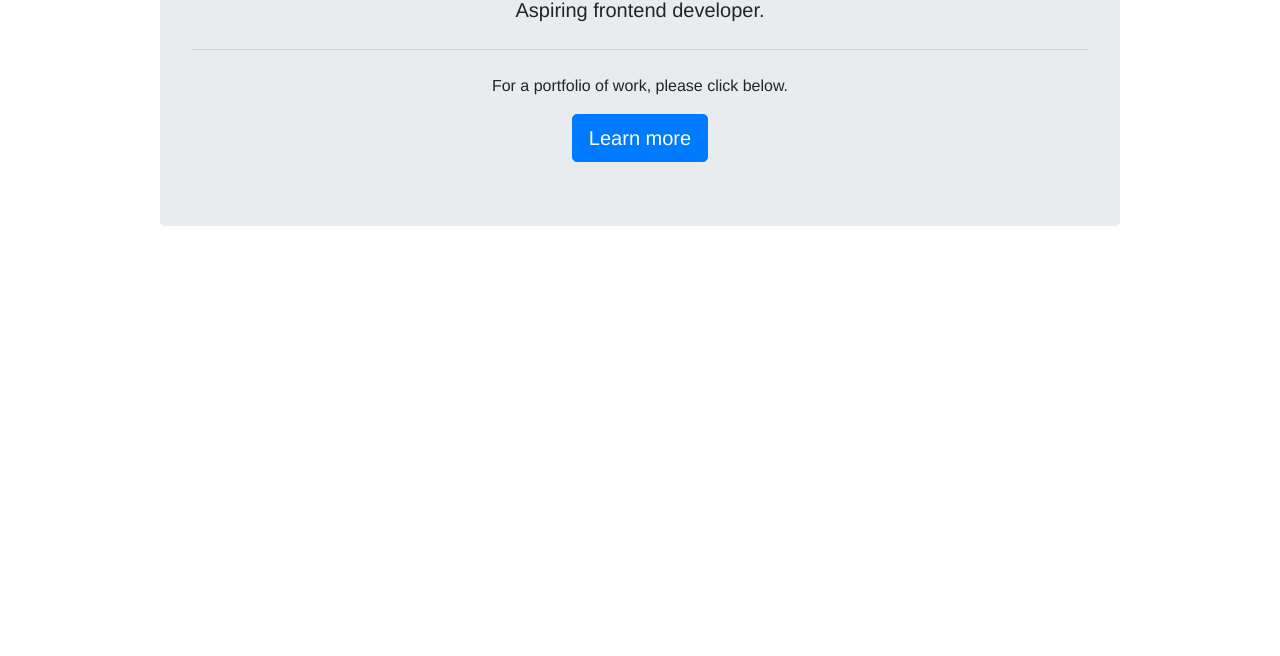
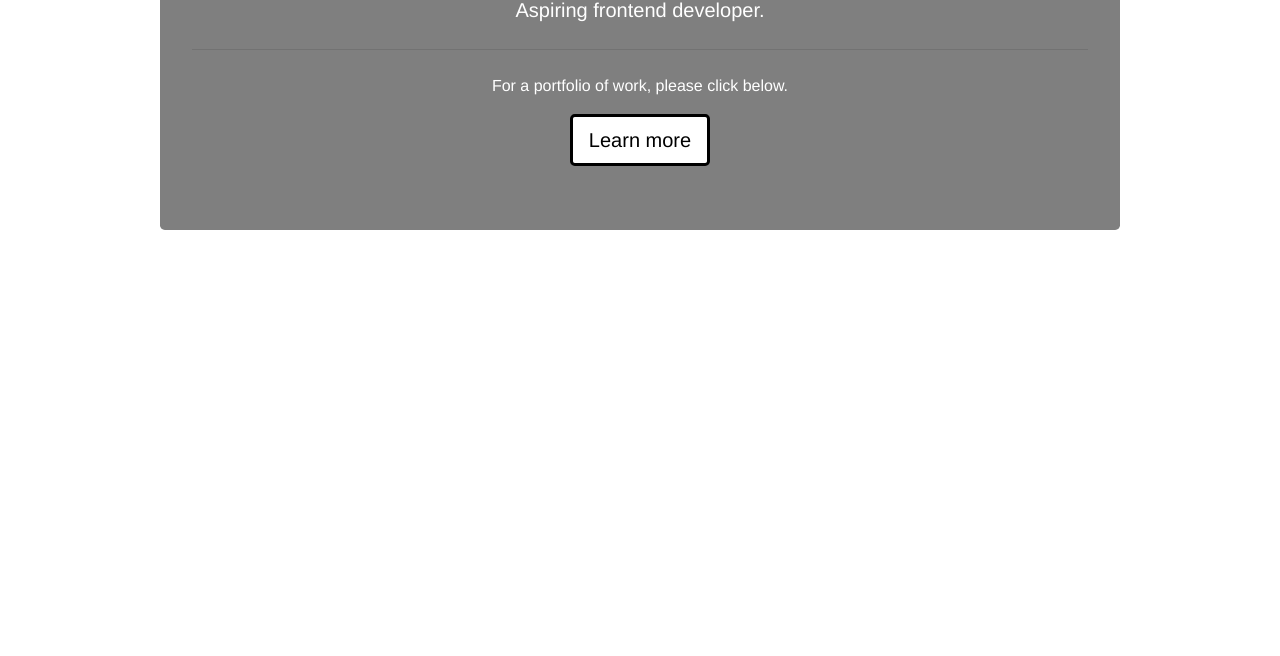
Before and after one commit to HenryJamesGreen/Bootstrap-Portfolio, a plain HTML site: page index.html in a window 1280 px wide. Shown: the part 344-1000 px from the top of the page. Drawn offline with nearby package versions, Linux system fonts and the light colour scheme.

Commit message:
changed background properties and text-hero

```diff
--- a/css/style.css
+++ b/css/style.css
@@ -13,4 +13,23 @@ header.jumbotron {
   margin-top: 200px;
   margin-left: 12.5%;
   text-align: center;
+  background-size: 100%;
+  background-repeat: no-repeat;
+  color: white;
+  background-color: rgba(0, 0, 0, 0.5);
 }
+
+a.btn {
+  background-color: white;
+  color: black;
+  border: solid black;
+}
+a.btn:hover {
+  background-color: grey;
+  color: white;
+  border: white;
+}
+
+.my-4 {
+  color: orange;
+}
```
Also changed, not shown: css/images/henry1.jpeg (added), css/images/henry2.jpg (added), 3 other files.
